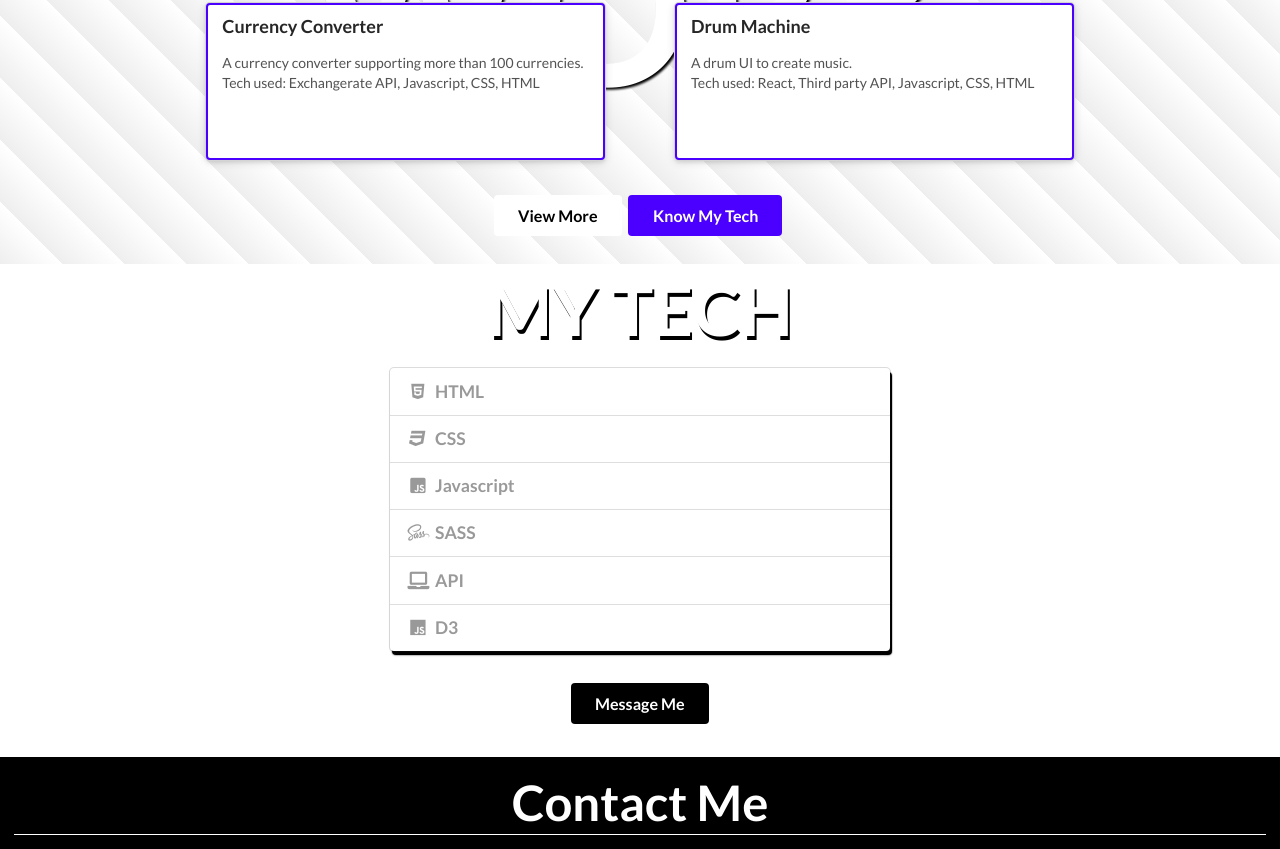
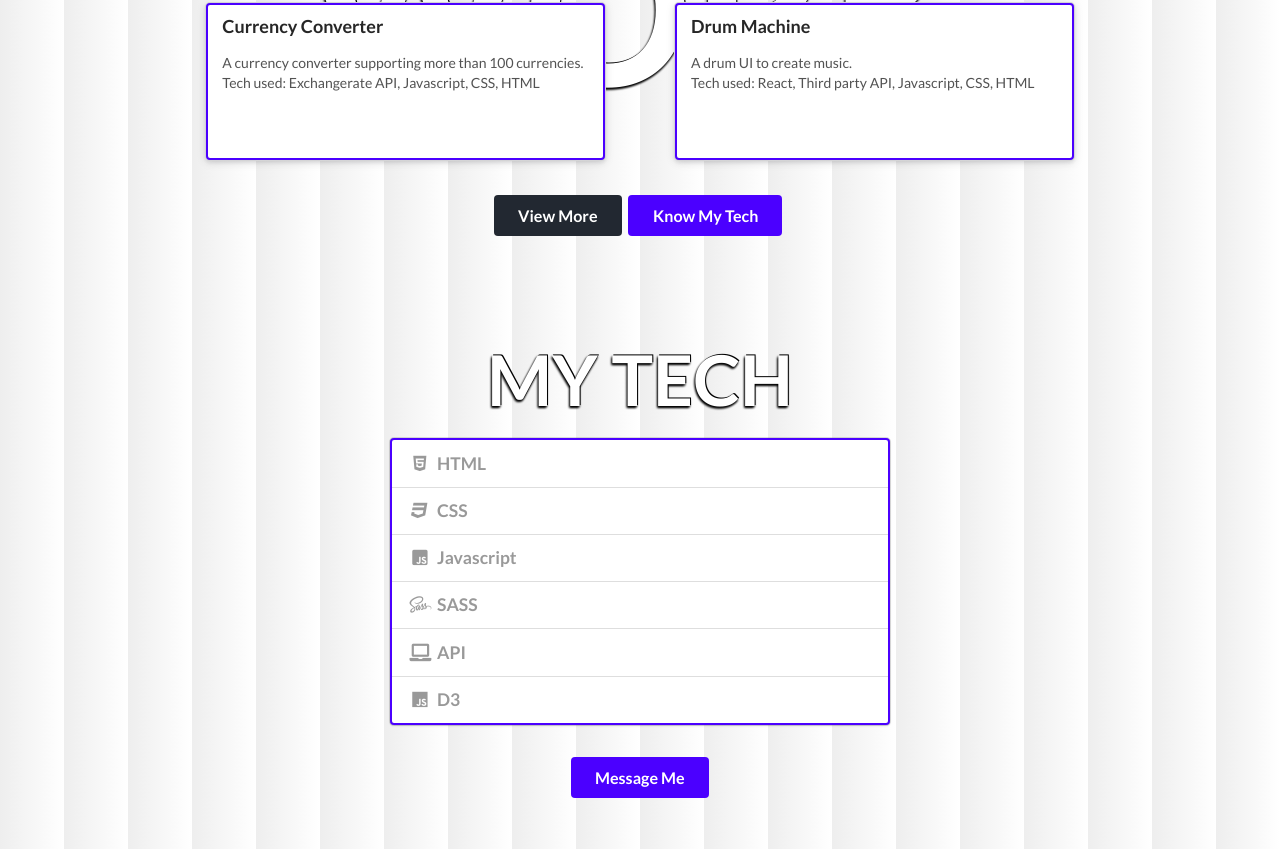
Before and after one commit to fitgang/new-portfolio, a website: page views/index.html in a window 1280 px wide. Shown: the part 1325-2174 px from the top of the page. Drawn offline with nearby package versions, Linux system fonts and the light colour scheme.

Commit message:
UI changes and code refactoring

```diff
--- a/public/script.js
+++ b/public/script.js
@@ -59,10 +59,10 @@ function moveBtnOnIntersection(entries) {
     // position the button in the 'introduction' section
     btn.classList.remove("position");
     return;
+  }
 
-    // fix the button on bottom right of viewport
-    btn.classList.add("position");
-  }
+  // fix the button on bottom right of viewport
+  btn.classList.add("position");
 }
 
 function displayReviewSec() {
--- a/public/style.css
+++ b/public/style.css
@@ -24,6 +24,10 @@ Some utility classes are used like flex and uppercase.
 
 html {
   scroll-behavior: smooth;
+}
+
+body {
+  background: repeating-linear-gradient( 90deg, var(--color4), var(--color-w) 5%);
 }
 
 p {
@@ -64,8 +68,14 @@ p {
 
 #introduction-name,
 #my-work-heading,
-#my-tech-heading {
+#my-tech-heading,
+#contact-heading {
   font-size: 4em;
+}
+
+#my-tech-heading,
+#contact-heading {
+  margin-top: 5rem;
 }
 
 #introduction,
@@ -76,7 +86,6 @@ p {
 }
 
 #introduction {
-  background: repeating-linear-gradient( 90deg, var(--color4), var(--color-w) 5%);
   min-height: 100vh;
   padding-bottom: 1em;
 }
@@ -107,16 +116,18 @@ p {
   margin: 1em 4px 2em 4px;
 }
 
-#cta-for-my-work,
-#cta-for-my-tech,
-.form button[type="submit"] {
+.ui.blue-btn,
+#cta-for-contact.position {
   background: var(--color3);
   color: var(--color-w);
 }
 
-#cta-for-contact {
+.ui.black-btn {
   background: var(--color1);
   color: var(--color-w);
+}
+
+#cta-for-contact {
   margin-top: 0.5em;
 }
 
@@ -146,14 +157,15 @@ p {
 }
 
 #my-work {
-  background: repeating-linear-gradient(45deg, var(--color4), var(--color-w) 3%);
   padding-bottom: 2em;
 }
 
-#my-work-heading {
+#my-work-heading,
+#my-tech-heading,
+#contact-heading {
   color: var(--color-w);
-  -webkit-filter: drop-shadow(2px 2px 1px var(--color-b));
-          filter: drop-shadow(2px 2px 1px var(--color-b));
+  -webkit-filter: drop-shadow(-1px 2px 1px var(--color-b)) drop-shadow(1px -1px 0px var(--color-b));
+  filter: drop-shadow(-1px 2px 1px var(--color-b)) drop-shadow(1px -1px 0px var(--color-b));
 }
 
 #my-work-cards {
@@ -161,9 +173,16 @@ p {
   min-height: 90vh;
 }
 
+#my-work .my-work-card,
+#my-tech-list,
+#review-form,
+#message-form,
+#contact-social-media {
+  border: 2px solid var(--color3);
+}
+
 #my-work .my-work-card {
   background: var(--color-w);
-  border: 2px solid var(--color3);
   opacity: 0;
   text-align: left;
   transform: translateY(50%);
@@ -172,13 +191,6 @@ p {
 #my-work .my-work-card:hover,
 #my-work .my-work-card:focus-within {
   border-color: black;
-}
-
-#cta-for-repos,
-.form button[type="button"],
-#cta-for-contact.position {
-  background: var(--color-w);
-  color: var(--color-b);
 }
 
 .my-work-btn {
@@ -227,32 +239,11 @@ p {
   }
 }
 
-#my-tech {
-  --edge-color: var(--color1);
-  --mid-color: var(--color3);
-}
-
-#my-tech-heading,
-#my-tech-list {
-  -webkit-filter: drop-shadow(2px 4px 0px var(--color-b));
-  filter: drop-shadow(2px 4px 0px var(--color-b));
-}
-
-#my-tech-heading {
-  color: var(--color-w);
-}
-
 #my-tech-list {
   margin: auto;
   max-width: 500px;
   text-align: left;
   width: 90%;
-}
-
-#cta-for-message-form,
-#contact {
-  background: var(--color-b);
-  color: var(--color-w);
 }
 
 #cta-for-message-form {
@@ -273,7 +264,8 @@ p {
   .ui.button {
     font-size: 1.15em;
   }
-  #my-tech-heading {
+  #my-tech-heading,
+  #contact-heading {
     font-size: 5em;
   }
   #my-tech-list,
@@ -289,7 +281,6 @@ p {
 #review-form,
 #message-form,
 #contact-social-media {
-  border: 1px solid #dededf;
   max-width: 500px;
   margin: 1em auto;
   padding: 1em;
@@ -313,17 +304,8 @@ p {
   padding: 1em;
 }
 
-#contact-heading {
-  border-bottom: 1px solid;
-  font-size: 3.5em;
-}
-
 #message-form {
   text-align: left;
-}
-
-.form button[type="button"] {
-  border: 1px solid var(--color-b);
 }
 
 #cta-for-review {
--- a/views/index.html
+++ b/views/index.html
@@ -105,13 +105,13 @@
     <p id="introduction-body">
       I am an Indian web developer. I am currently looking for my first internship.
     </p>
-    <a class="ui animated fade button" href="#my-work" id="cta-for-my-work">
+    <a class="ui animated fade button blue-btn" href="#my-work" id="cta-for-my-work">
       <div class="visible content capitalize">see my work</div>
       <div class="hidden content">
         <i class="pencil alternate icon"></i>
       </div>
     </a>
-    <a class="ui animated fade button" href="#contact" id="cta-for-contact">
+    <a class="ui animated fade button black-btn" href="#contact" id="cta-for-contact">
       <div class="visible content capitalize">contact me</div>
       <div class="hidden content">
         <i class="phone icon"></i>
@@ -171,13 +171,13 @@
         </a>
       </li>
     </ul>
-    <a class="ui animated fade button my-work-btn" href="https://github.com/fitgang?tab=repositories" id="cta-for-repos" target="_blank">
+    <a class="ui animated fade button my-work-btn black-btn" href="https://github.com/fitgang?tab=repositories" id="cta-for-repos" target="_blank">
       <div class="visible content capitalize">view more</div>
       <div class="hidden content">
         <i class="eye icon"></i>
       </div>
     </a>
-    <a class="ui animated fade button my-work-btn" href="#my-tech" id="cta-for-my-tech">
+    <a class="ui animated fade button my-work-btn blue-btn" href="#my-tech" id="cta-for-my-tech">
       <div class="visible content capitalize">know my tech</div>
       <div class="hidden content">
         <i class="cogs icon"></i>
@@ -231,7 +231,7 @@
       </dd>
 
     </dl>
-    <a class="ui animated fade button" href="#message-form" id="cta-for-message-form">
+    <a class="ui animated fade button blue-btn" href="#message-form" id="cta-for-message-form">
       <div class="visible content capitalize">message me</div>
       <div class="hidden content">
         <i class="paper plane icon"></i>
@@ -339,12 +339,12 @@
         <div class="header">We have some issues</div>
         <ul class="list"></ul>
       </div>
-      <button class="ui clear button capitalize btn" type="button">clear</button>
-      <button class="ui right floated button capitalize btn" type="submit">submit</button>
+      <button class="ui clear button capitalize btn black-btn" type="button">clear</button>
+      <button class="ui right floated button capitalize btn blue-btn" type="submit">submit</button>
     </form>
   </div>
   <footer id="contact">
-    <h2 class="capitalize" id="contact-heading">contact me</h2>
+    <h2 class="uppercase" id="contact-heading">contact me</h2>
     <form class="ui form" id="message-form" novalidate>
       <h3 class="ui dividing header capitalize">message me</h3>
       <div class="required field">
@@ -363,8 +363,8 @@
         <div class="header">We have some issues</div>
         <ul class="list"></ul>
       </div>
-      <button class="ui clear button capitalize btn" type="button">clear</button>
-      <button class="ui right floated button capitalize btn" type="submit">submit</button>
+      <button class="ui clear button capitalize btn black-btn" type="button">clear</button>
+      <button class="ui right floated button capitalize btn blue-btn" type="submit">submit</button>
     </form>
     <a class="ui animated fade button" href="#review" id="cta-for-review">
       <div class="visible content capitalize">give a review instead</div>
```
